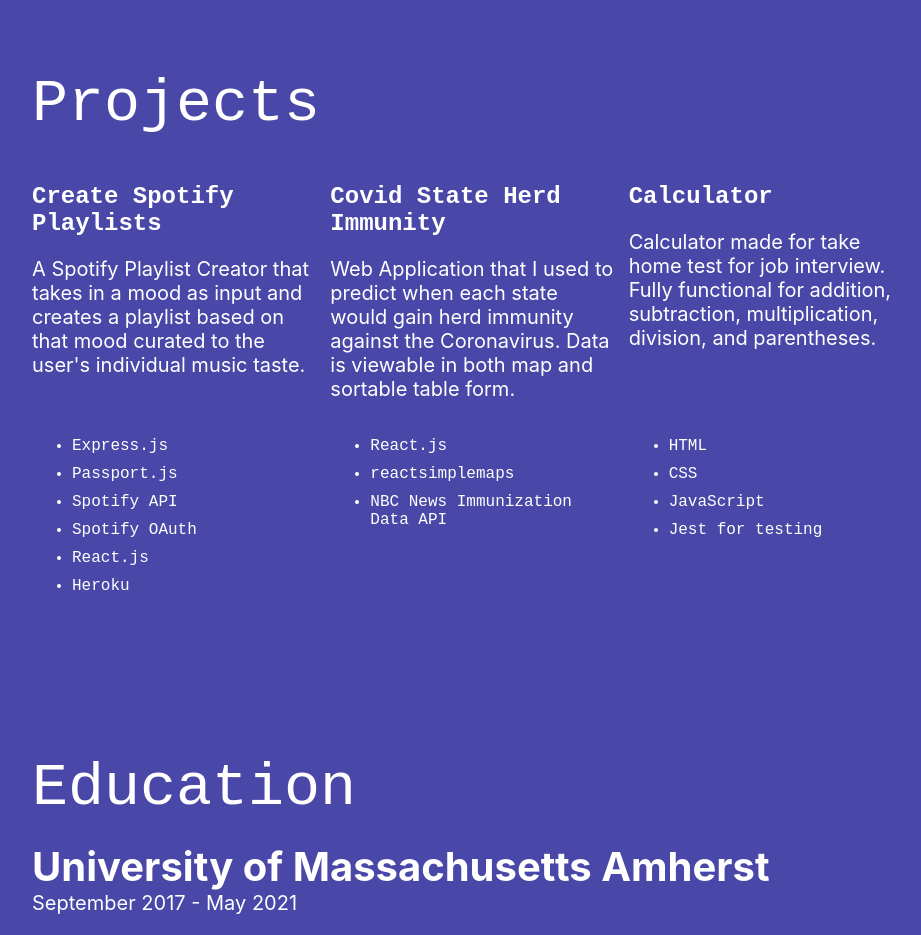
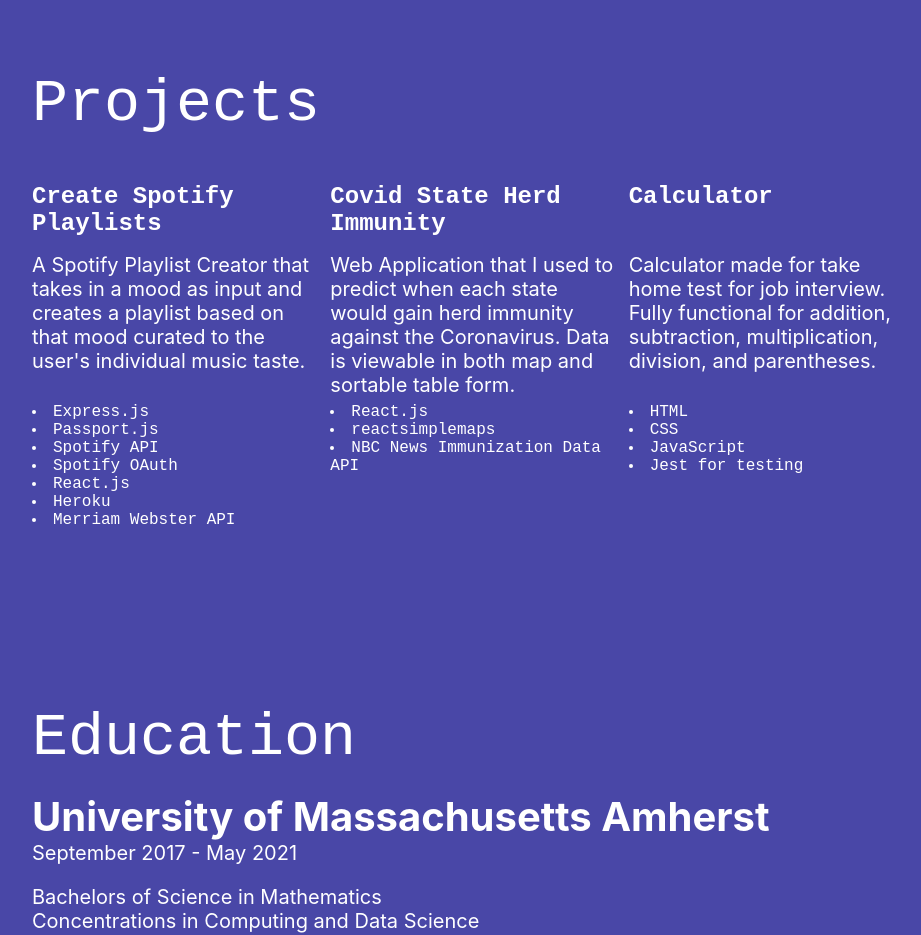
Before and after one commit to mucyildiz/mucyildiz.github.io, a React (Create React App) app in the folder client/: page / in a window 1280 px wide. Shown: the part 1520-2455 px from the top of the page, without its empty margins (168-1089 px from the left). Built offline with nearby package versions, Linux system fonts and the light colour scheme.

Commit message:
css styling for mobile and minimized windows

```diff
--- a/client/src/components/App.css
+++ b/client/src/components/App.css
@@ -20,3 +20,10 @@
     margin-right: 200px;
   }
 }
+
+@media screen and (max-width : 376px) {
+  #app-container {
+    margin-left: 5px;
+    margin-right: 5px;
+  }
+}
--- a/client/src/components/App.js
+++ b/client/src/components/App.js
@@ -6,8 +6,16 @@
 import Skills from './Skills';
 import Contact from './Contact';
 import './App.css';
+import { useEffect } from 'react';
 
 function App() {
+  useEffect(() => {
+    console.log('Hello! Welcome to my portfolio :)');
+    console.log("I hope it's clear I spent a lot of time on it.");
+    console.log("It was a lot of fun to make and I hope you enjoy it.");
+    console.log("I am currently looking for work so if you are looking to hire an entry level developer who loves to code, feel free to contact me!");
+    console.log("Best, Mucahit Yildiz");
+  }, [])
   return (
     <div id='app-container'>
       <PageHeader />
--- a/client/src/components/Contact.css
+++ b/client/src/components/Contact.css
@@ -10,3 +10,10 @@
   width: 150px;
   height: 150px;
 }
+
+@media screen and (max-width : 376px) {
+  #contacts {
+    flex-direction: column;
+    align-items: center;
+  }
+}
--- a/client/src/components/Education.css
+++ b/client/src/components/Education.css
@@ -34,4 +34,11 @@
   font-family: "SF Mono","Fira Code","Fira Mono","Roboto Mono",monospace;
 }
 
+@media screen and (max-width : 376px) {
+  #classes {
+    flex-direction: column;
+  }
+}
+
+
 ul li { padding: 5px 0px; }
--- a/client/src/components/Menu.js
+++ /dev/null
@@ -1,11 +0,0 @@
-import './Menu.css';
-
-function Menu() {
-  return (
-    <div>
-      HIIIII
-    </div>
-  )
-}
-
-export default Menu;
--- a/client/src/components/PageHeader.css
+++ b/client/src/components/PageHeader.css
@@ -8,10 +8,6 @@
 #logo {
   width: 170px;
   height: 130px;
-}
-
-#menu-icon {
-  display: none;
 }
 
 #tabs {
@@ -35,14 +31,14 @@
 
 @media screen and (max-width : 780px) {
   #tabs {
-    display: none;
+    font-size: 20px;
+    gap: 15px;
+    padding-left: 10px;
   }
+}
 
-  #menu-icon {
-    display: block;
-    height: 30px;
-    width: 30px;
-    cursor: pointer;
+@media screen and (max-width : 376px) {
+  #tabs {
+    flex-direction: column;
   }
-
 }
--- a/client/src/components/PageHeader.js
+++ b/client/src/components/PageHeader.js
@@ -1,15 +1,7 @@
 import './PageHeader.css';
 import Resume from './MucahitResume.pdf';
-import { useState } from 'react';
-import Menu from './Menu';
 
 function PageHeader() {
-
-  const [menuShown, setMenuShown] = useState(false);
-
-  const toggleMenu = () => {
-    setMenuShown(!menuShown);
-  }
 
   return (
     <div id='page-header-container'>
@@ -34,12 +26,6 @@
           <div className='tab'>resume</div>
         </a>
       </div>
-      <div id='menu-icon' onClick={toggleMenu}>
-        <img style={{width: "30px", height: "30px"}} src='/assets/images/menu.svg' alt= "click to see all page sections"/>
-      </div>
-      {menuShown &&
-        <Menu />
-      }
     </div>
   )
 }
--- a/client/src/components/Projects.css
+++ b/client/src/components/Projects.css
@@ -2,14 +2,15 @@
 #projects {
   display: grid;
   grid-template-columns: 1fr 1fr 1fr;
-  grid-template-rows: 1fr 1fr;
   padding-top: 25px;
   gap: 15px;
+  padding-bottom: 75px;
 }
 
 .project-name {
   font-family: "SF Mono","Fira Code","Fira Mono","Roboto Mono",monospace;
   color: white;
+  height: 50px;
 }
 
 .project-name:hover {
@@ -18,8 +19,32 @@
 
 .desc {
   font-size: 20px;
+  height: 150px;
 }
 
 .tech {
   font-family: "SF Mono","Fira Code","Fira Mono","Roboto Mono",monospace;
 }
+
+@media screen and (max-width : 376px) {
+  #projects {
+    display: flex;
+    flex-direction: column;
+  }
+}
+
+@media screen and (max-width : 780px) {
+  #projects {
+    display: flex;
+    flex-direction: column;
+  }
+
+  .desc {
+    height: auto;
+    padding-bottom: 5px;
+  }
+
+  .project-name {
+    height: auto;
+  }
+}
--- a/client/src/components/Projects.js
+++ b/client/src/components/Projects.js
@@ -14,6 +14,15 @@
             as input and creates a playlist based on that mood
             curated to the user's individual music taste.
           </div>
+          <div className='tech'>
+              <li>Express.js</li>
+              <li>Passport.js</li>
+              <li>Spotify API</li>
+              <li>Spotify OAuth</li>
+              <li>React.js</li>
+              <li>Heroku</li>
+              <li>Merriam Webster API</li>
+          </div>
         </div>
         <div className='project'>
           <a href='https://mucyildiz.github.io/StateHerdImmunityProjections/' target="_blank" rel="noreferrer">
@@ -24,6 +33,11 @@
             herd immunity against the Coronavirus. Data is viewable in both map
             and sortable table form.
           </div>
+          <div className='tech'>
+              <li>React.js</li>
+              <li>reactsimplemaps</li>
+              <li>NBC News Immunization Data API</li>
+          </div>
         </div>
         <div className='project'>
           <a href='https://github.com/mucyildiz/Vidmob-Calculator' target="_blank" rel="noreferrer">
@@ -33,32 +47,13 @@
             Calculator made for take home test for job interview. Fully functional for addition, subtraction, multiplication, division,
             and parentheses.
           </div>
+          <div className='tech'>
+              <li>HTML</li>
+              <li>CSS</li>
+              <li>JavaScript</li>
+              <li>Jest for testing</li>
+          </div>
         </div>
-      <div className='tech'>
-        <ul>
-          <li>Express.js</li>
-          <li>Passport.js</li>
-          <li>Spotify API</li>
-          <li>Spotify OAuth</li>
-          <li>React.js</li>
-          <li>Heroku</li>
-        </ul>
-      </div>
-      <div className='tech'>
-        <ul>
-          <li>React.js</li>
-          <li>reactsimplemaps</li>
-          <li>NBC News Immunization Data API</li>
-        </ul>
-      </div>
-      <div className='tech'>
-        <ul>
-          <li>HTML</li>
-          <li>CSS</li>
-          <li>JavaScript</li>
-          <li>Jest for testing</li>
-        </ul>
-      </div>
       </div>
     </div>
   )
```
Also changed, not shown: client/src/components/Menu.css (deleted).
